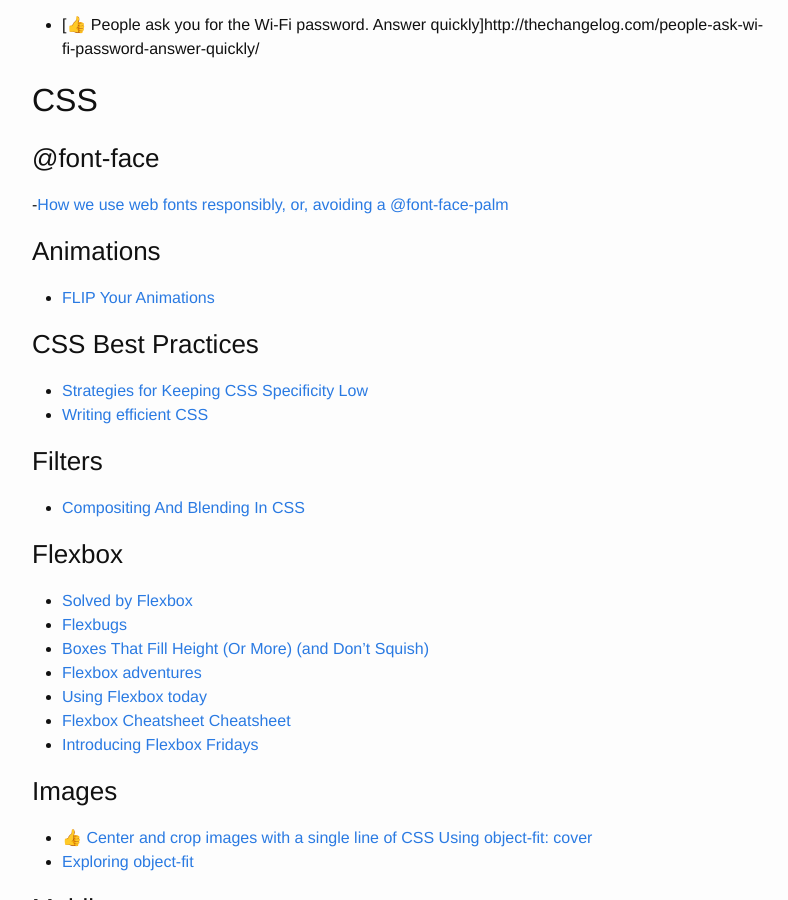
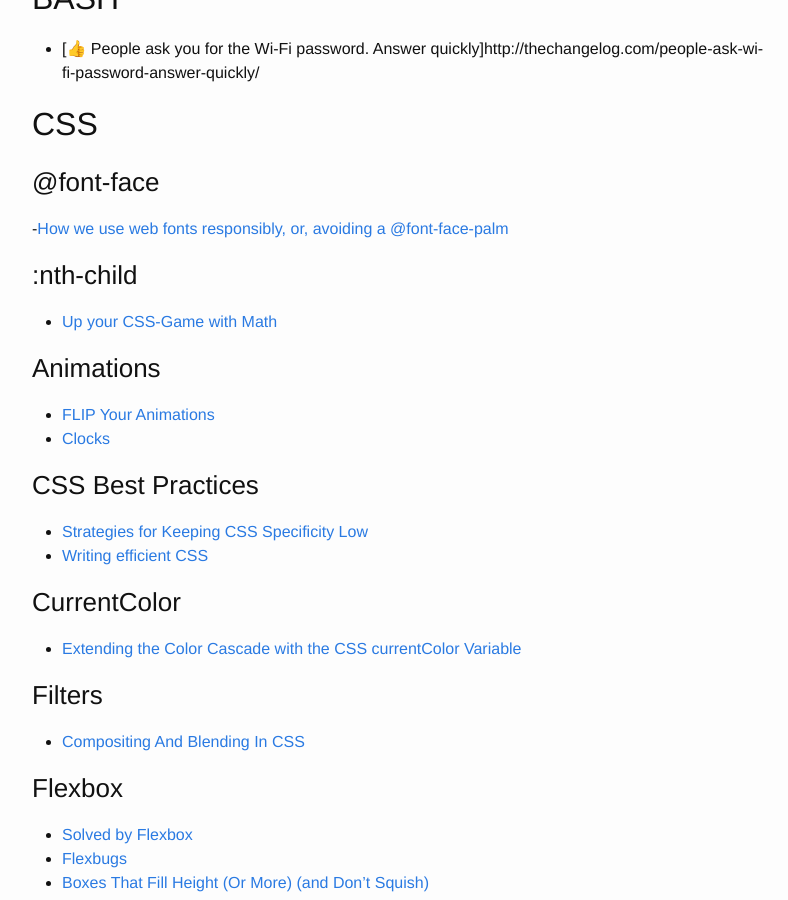
Before and after one commit to brownerd/brownerd.github.io, a Jekyll site: the page built from _posts/2015-01-01-reading-list-2015.md, in a window 1280 px wide and 900 px high, scrolled down 1963 px. Shown: the whole window, without its empty margins (238-1026 px from the left). Built offline with Jekyll 4.4.1, drawn with Linux system fonts in a browser that asks for light colours; emoji names are drawn with the system emoji font; some of the changed text lies outside the part shown.

Commit message:
css resources

```diff
--- a/_posts/2015-01-01-reading-list-2015.md
+++ b/_posts/2015-01-01-reading-list-2015.md
@@ -108,17 +108,24 @@ Here are the agencies, people and sites that I was most influenced by in 2015
 -[How we use web fonts responsibly, or, avoiding a @font-face-palm](http://www.filamentgroup.com/lab/font-loading.html)
 
 
+### :nth-child
+- [Up your CSS-Game with Math](http://www.slashie.org/articles/up-your-css-game-with-math/)
+
 
 
 ### Animations
 - [FLIP Your Animations](http://aerotwist.com/blog/flip-your-animations/)
-
+- [Clocks](https://cssanimation.rocks/clocks/)
 
 
 
 ### CSS Best Practices
 - [Strategies for Keeping CSS Specificity Low](http://css-tricks.com/strategies-keeping-css-specificity-low/)
 - [Writing efficient CSS](https://developer.mozilla.org/en-US/docs/Web/Guide/CSS/Writing_efficient_CSS)
+
+
+### CurrentColor
+- [Extending the Color Cascade with the CSS currentColor Variable](http://blogs.adobe.com/dreamweaver/2015/02/extending-the-color-cascade-with-the-css-currentcolor-variable.html#.VPPlHFPF-yP)
 
 
 
@@ -703,6 +710,10 @@ This is my favorite pre-processor. I use Sass and LESS to, but Stylus is more fu
 
 - [COMPILING CSS USING STYLUS](http://www.clock.co.uk/blog/compiling-css-using-stylus-getting-started)
 - [Stylus](https://github.com/LearnBoost/stylus) on GitHub
+- [Stylus + Google Web Fonts (Quick Tip)](http://emiliote.tumblr.com/post/23969258308/stylus-google-web-fonts-quick-tip)
+
+
+
 
 #### Media queries
 - [Rupture](http://jenius.github.io/rupture/)
```
Also changed, not shown: other parts of _posts/2015-01-01-reading-list-2015.md (+1 -1 lines).
